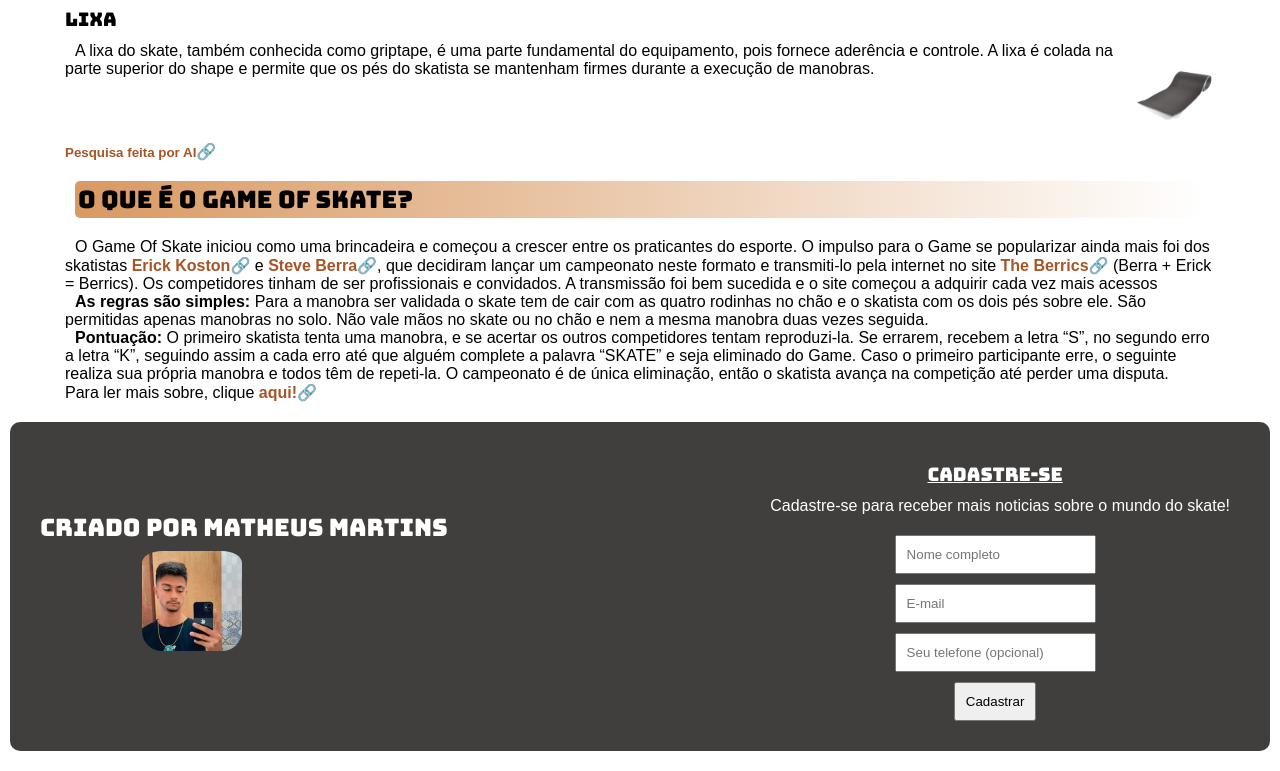
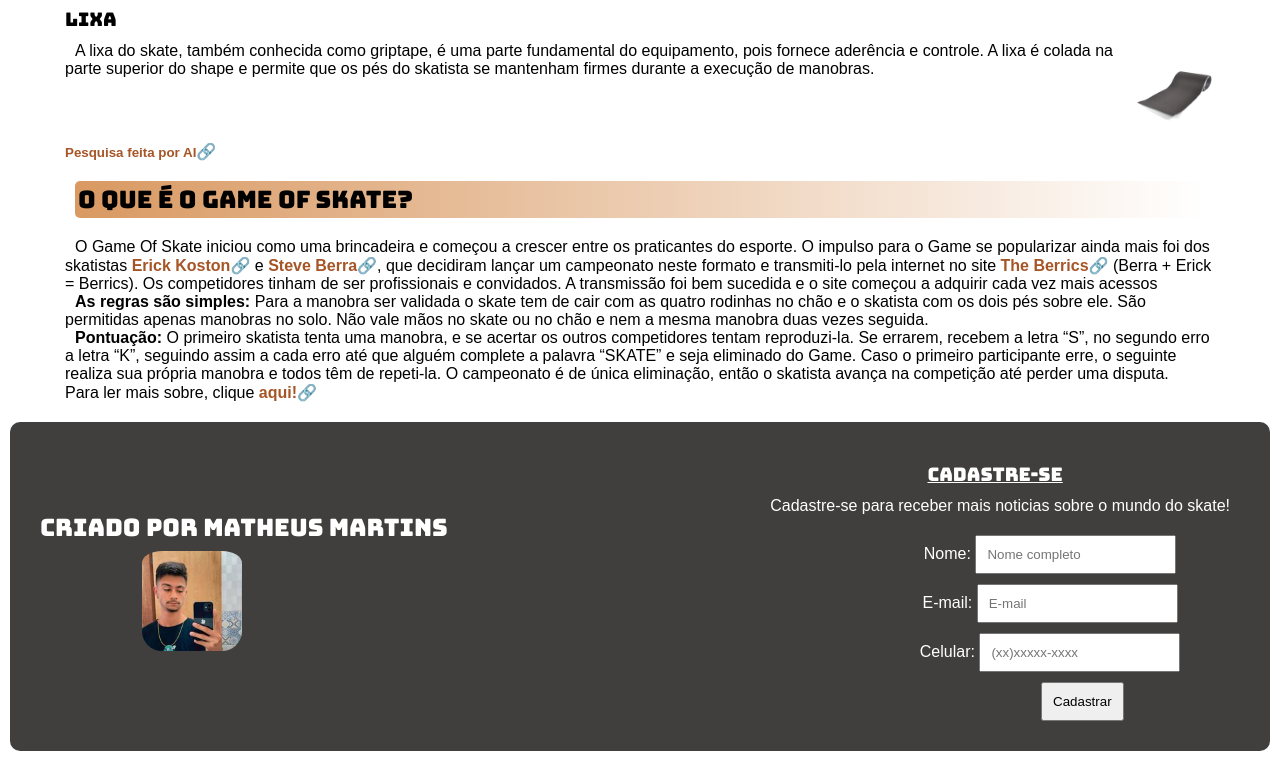
Before and after one commit to MatheusMartinsN1/sitesobreskate, a plain HTML site: page index.html in a window 1280 px wide. Shown: the part 1562-2333 px from the top of the page. Drawn offline with Linux system fonts and the light colour scheme.

Commit message:
arrumei o formulário de cadastro

```diff
--- a/index.html
+++ b/index.html
@@ -101,11 +101,20 @@
                     <h3>Cadastre-se</h3>
                     <p>Cadastre-se para receber mais noticias sobre o mundo do skate!<p>
 
-                        <form>
-                            <input type="text" placeholder="Nome completo" required>
-                            <input type="email" placeholder="E-mail" required>
-                            <input type="tel" placeholder="Seu telefone (opcional)">
-                            <button type="submit">Cadastrar</button>
+                        <form method="post" autocomplete="on">
+                            <p>
+                                <label for="nome">Nome: </label>
+                                <input type="text" name="nome" id="nome" placeholder="Nome completo" required minlength="5" maxlength="25">
+                            </p>
+                            <p>
+                                <label for="email">E-mail: </label>
+                                <input type="email" name="email" id="email" placeholder="E-mail" required>
+                            </p>
+                            <p>
+                                <label for="tel">Celular: </label>
+                                <input type="tel" name="tel" id="tel" placeholder="(xx)xxxxx-xxxx" minlength="9" maxlength="11">
+                            </p>
+                            <p><button type="submit">Cadastrar</button></p>
                         </form>
                 </div>
         </div>
--- a/style.css
+++ b/style.css
@@ -186,11 +186,17 @@ footer div{
 }
 
 
-    form input,
-    button {
-        display: block;
-        margin: 10px auto 0px auto;
+    form input {
         padding: 10px;
+    }
+
+    form label {
+        padding-left: 100px;
+    }
+
+    form button {
+        padding: 10px;
+        margin-left: 35%;
     }
 
     form button:hover {
```
